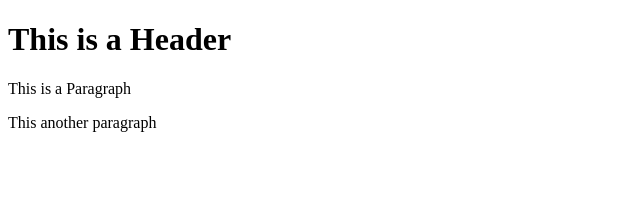
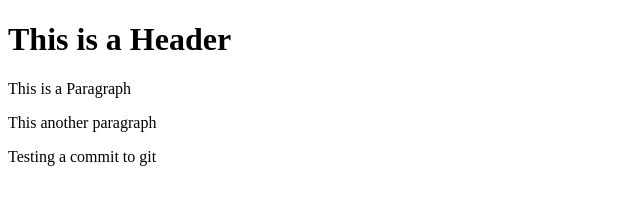
Before and after one commit to gustavosepulveda/git-test, a plain HTML site: page index.html in a window 1280 px wide. Shown: the whole page, without its empty margins (0-640 px from the left). Drawn offline with Linux system fonts and the light colour scheme.

Commit message:
Test Commit to test online repo

```diff
--- a/index.html
+++ b/index.html
@@ -5,5 +5,6 @@
     <h1>This is a Header</h1>
     <p>This is a Paragraph</p>
     <p>This another paragraph</p>
+    <p>Testing a commit to git</p>
 </body>
 </html>
```
